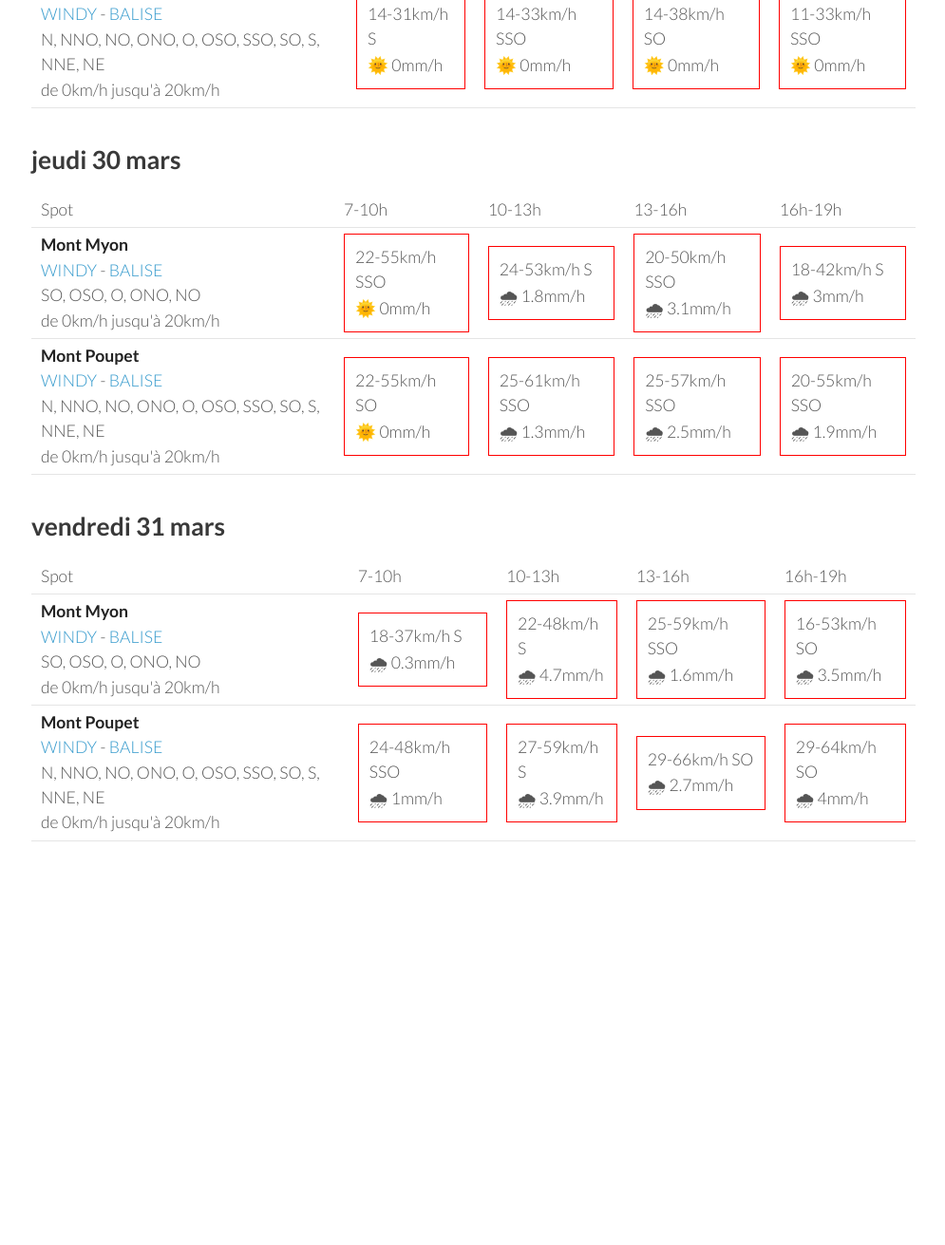
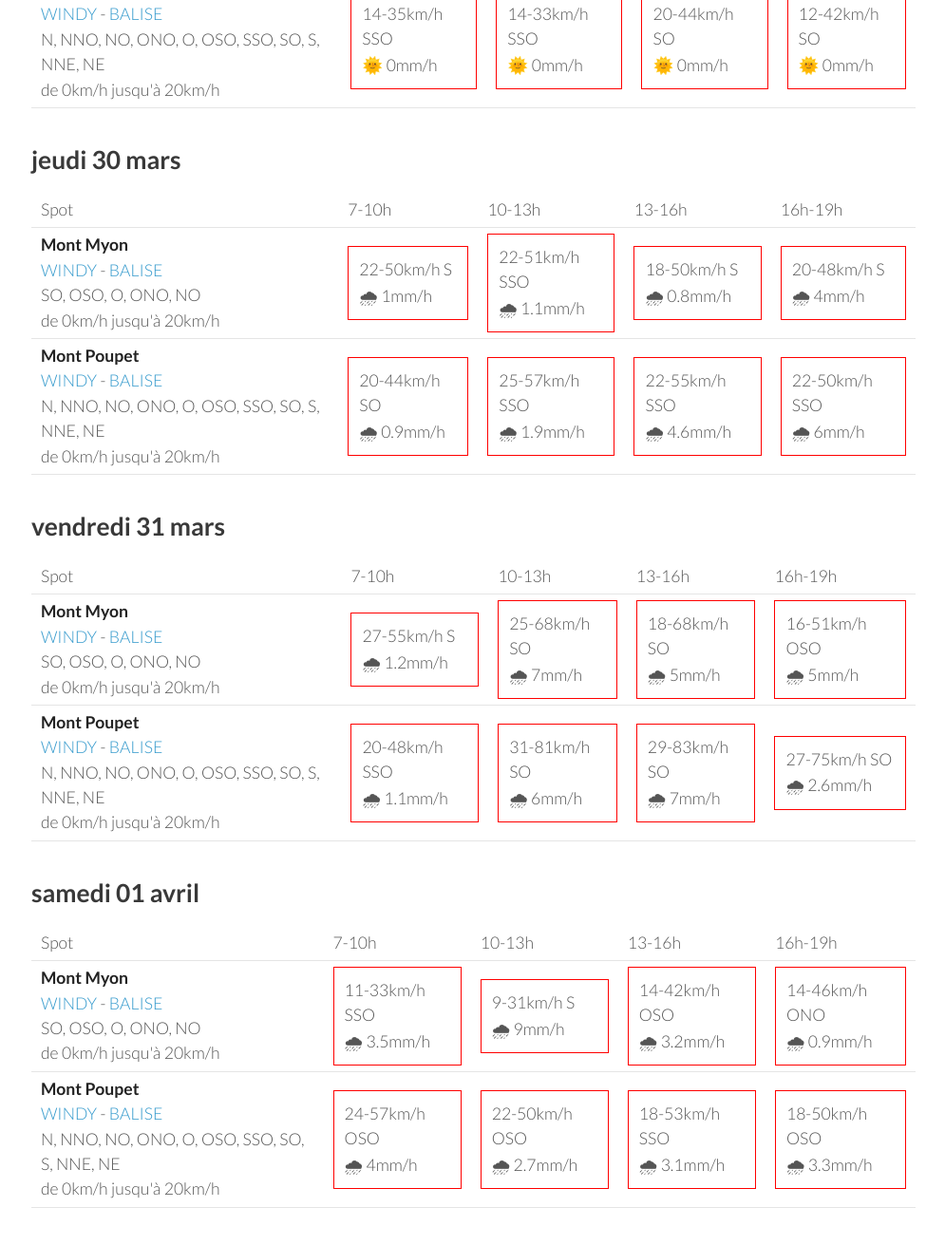
Before and after one commit to parapente-dans-le-nord/parapente-dans-le-nord.github.io, a Jekyll site: the page built from jura.markdown, in a window 1280 px wide and 1400 px high, scrolled down 1289 px. Shown: the top 1311 px of the window at 95% size, without its empty margins (25-1020 px from the left). Built offline with Jekyll 4.4.1, drawn with Linux system fonts in a browser that asks for light colours; before the commit the page ends 2303 px from its top, so only the background shows below that; some of the changed text lies outside the part shown.

Commit message:
update index.markdown

```diff
--- a/jura.markdown
+++ b/jura.markdown
@@ -7,7 +7,7 @@ title:  "Tous les spots"
 {: .links}
 
 # Prevision Windy, modèle Arome
-page mise à jour le lundi 27 mars 06:20
+page mise à jour le lundi 27 mars 10:20
 
 ## lundi 27 mars
 
@@ -96,20 +96,20 @@ page mise à jour le lundi 27 mars 06:20
 <tr>
         <td><strong>Mont Myon</strong><br><a href="https://windy.com/46.331/5.397?45.898,5.394,8,m:eWoagj8">WINDY</a> - <span class=""><a href="http://www.balisemeteo.com/balise.php?idBalise=70">BALISE</a> </span><br> <span class="vent-favorable">SO, OSO, O, ONO, NO</span><br><span class="force-vent">de 0km/h jusqu'à 20km/h</span> </td>
 
-            <td><div class="not-flyable"><p>11-27km/h S</p><p>🌞 0mm/h</p></div></td>
-            <td><div class="not-flyable"><p>11-27km/h SSO</p><p>🌧 0.3mm/h</p></div></td>
+            <td><div class="not-flyable"><p>11-29km/h S</p><p>🌞 0mm/h</p></div></td>
+            <td><div class="not-flyable"><p>14-33km/h SSO</p><p>🌞 0mm/h</p></div></td>
             <td><div class="not-flyable"><p>16-38km/h SSO</p><p>🌞 0mm/h</p></div></td>
-            <td><div class="not-flyable"><p>14-38km/h S</p><p>🌞 0mm/h</p></div></td>
+            <td><div class="not-flyable"><p>12-37km/h S</p><p>🌞 0mm/h</p></div></td>
 
 
     </tr>
 <tr>
         <td><strong>Mont Poupet</strong><br><a href="https://windy.com/46.970/5.876?46.541,5.876,8">WINDY</a> - <span class=""><a href="http://www.balisemeteo.com/balise.php?idBalise=92">BALISE</a> </span><br> <span class="vent-favorable">N, NNO, NO, ONO, O, OSO, SSO, SO, S, NNE, NE</span><br><span class="force-vent">de 0km/h jusqu'à 20km/h</span> </td>
 
-            <td><div class="not-flyable"><p>14-31km/h S</p><p>🌞 0mm/h</p></div></td>
+            <td><div class="not-flyable"><p>14-35km/h SSO</p><p>🌞 0mm/h</p></div></td>
             <td><div class="not-flyable"><p>14-33km/h SSO</p><p>🌞 0mm/h</p></div></td>
-            <td><div class="not-flyable"><p>14-38km/h SO</p><p>🌞 0mm/h</p></div></td>
-            <td><div class="not-flyable"><p>11-33km/h SSO</p><p>🌞 0mm/h</p></div></td>
+            <td><div class="not-flyable"><p>20-44km/h SO</p><p>🌞 0mm/h</p></div></td>
+            <td><div class="not-flyable"><p>12-42km/h SO</p><p>🌞 0mm/h</p></div></td>
 
 
     </tr>
@@ -132,20 +132,20 @@ page mise à jour le lundi 27 mars 06:20
 <tr>
         <td><strong>Mont Myon</strong><br><a href="https://windy.com/46.331/5.397?45.898,5.394,8,m:eWoagj8">WINDY</a> - <span class=""><a href="http://www.balisemeteo.com/balise.php?idBalise=70">BALISE</a> </span><br> <span class="vent-favorable">SO, OSO, O, ONO, NO</span><br><span class="force-vent">de 0km/h jusqu'à 20km/h</span> </td>
 
-            <td><div class="not-flyable"><p>22-55km/h SSO</p><p>🌞 0mm/h</p></div></td>
-            <td><div class="not-flyable"><p>24-53km/h S</p><p>🌧 1.8mm/h</p></div></td>
-            <td><div class="not-flyable"><p>20-50km/h SSO</p><p>🌧 3.1mm/h</p></div></td>
-            <td><div class="not-flyable"><p>18-42km/h S</p><p>🌧 3mm/h</p></div></td>
+            <td><div class="not-flyable"><p>22-50km/h S</p><p>🌧 1mm/h</p></div></td>
+            <td><div class="not-flyable"><p>22-51km/h SSO</p><p>🌧 1.1mm/h</p></div></td>
+            <td><div class="not-flyable"><p>18-50km/h S</p><p>🌧 0.8mm/h</p></div></td>
+            <td><div class="not-flyable"><p>20-48km/h S</p><p>🌧 4mm/h</p></div></td>
 
 
     </tr>
 <tr>
         <td><strong>Mont Poupet</strong><br><a href="https://windy.com/46.970/5.876?46.541,5.876,8">WINDY</a> - <span class=""><a href="http://www.balisemeteo.com/balise.php?idBalise=92">BALISE</a> </span><br> <span class="vent-favorable">N, NNO, NO, ONO, O, OSO, SSO, SO, S, NNE, NE</span><br><span class="force-vent">de 0km/h jusqu'à 20km/h</span> </td>
 
-            <td><div class="not-flyable"><p>22-55km/h SO</p><p>🌞 0mm/h</p></div></td>
-            <td><div class="not-flyable"><p>25-61km/h SSO</p><p>🌧 1.3mm/h</p></div></td>
-            <td><div class="not-flyable"><p>25-57km/h SSO</p><p>🌧 2.5mm/h</p></div></td>
-            <td><div class="not-flyable"><p>20-55km/h SSO</p><p>🌧 1.9mm/h</p></div></td>
+            <td><div class="not-flyable"><p>20-44km/h SO</p><p>🌧 0.9mm/h</p></div></td>
+            <td><div class="not-flyable"><p>25-57km/h SSO</p><p>🌧 1.9mm/h</p></div></td>
+            <td><div class="not-flyable"><p>22-55km/h SSO</p><p>🌧 4.6mm/h</p></div></td>
+            <td><div class="not-flyable"><p>22-50km/h SSO</p><p>🌧 6mm/h</p></div></td>
 
 
     </tr>
@@ -168,20 +168,20 @@ page mise à jour le lundi 27 mars 06:20
 <tr>
         <td><strong>Mont Myon</strong><br><a href="https://windy.com/46.331/5.397?45.898,5.394,8,m:eWoagj8">WINDY</a> - <span class=""><a href="http://www.balisemeteo.com/balise.php?idBalise=70">BALISE</a> </span><br> <span class="vent-favorable">SO, OSO, O, ONO, NO</span><br><span class="force-vent">de 0km/h jusqu'à 20km/h</span> </td>
 
-            <td><div class="not-flyable"><p>18-37km/h S</p><p>🌧 0.3mm/h</p></div></td>
-            <td><div class="not-flyable"><p>22-48km/h S</p><p>🌧 4.7mm/h</p></div></td>
-            <td><div class="not-flyable"><p>25-59km/h SSO</p><p>🌧 1.6mm/h</p></div></td>
-            <td><div class="not-flyable"><p>16-53km/h SO</p><p>🌧 3.5mm/h</p></div></td>
+            <td><div class="not-flyable"><p>27-55km/h S</p><p>🌧 1.2mm/h</p></div></td>
+            <td><div class="not-flyable"><p>25-68km/h SO</p><p>🌧 7mm/h</p></div></td>
+            <td><div class="not-flyable"><p>18-68km/h SO</p><p>🌧 5mm/h</p></div></td>
+            <td><div class="not-flyable"><p>16-51km/h OSO</p><p>🌧 5mm/h</p></div></td>
 
 
     </tr>
 <tr>
         <td><strong>Mont Poupet</strong><br><a href="https://windy.com/46.970/5.876?46.541,5.876,8">WINDY</a> - <span class=""><a href="http://www.balisemeteo.com/balise.php?idBalise=92">BALISE</a> </span><br> <span class="vent-favorable">N, NNO, NO, ONO, O, OSO, SSO, SO, S, NNE, NE</span><br><span class="force-vent">de 0km/h jusqu'à 20km/h</span> </td>
 
-            <td><div class="not-flyable"><p>24-48km/h SSO</p><p>🌧 1mm/h</p></div></td>
-            <td><div class="not-flyable"><p>27-59km/h S</p><p>🌧 3.9mm/h</p></div></td>
-            <td><div class="not-flyable"><p>29-66km/h SO</p><p>🌧 2.7mm/h</p></div></td>
-            <td><div class="not-flyable"><p>29-64km/h SO</p><p>🌧 4mm/h</p></div></td>
+            <td><div class="not-flyable"><p>20-48km/h SSO</p><p>🌧 1.1mm/h</p></div></td>
+            <td><div class="not-flyable"><p>31-81km/h SO</p><p>🌧 6mm/h</p></div></td>
+            <td><div class="not-flyable"><p>29-83km/h SO</p><p>🌧 7mm/h</p></div></td>
+            <td><div class="not-flyable"><p>27-75km/h SO</p><p>🌧 2.6mm/h</p></div></td>
 
 
     </tr>
@@ -189,3 +189,39 @@ page mise à jour le lundi 27 mars 06:20
 </tbody>
 </table>
 {:/}
+## samedi 01 avril
+
+{::nomarkdown}
+<table>
+  <tbody>
+    <tr>
+      <td>Spot</td>
+      <td>7-10h</td>
+      <td>10-13h</td>
+      <td>13-16h</td>
+      <td>16h-19h</td>
+    </tr>
+<tr>
+        <td><strong>Mont Myon</strong><br><a href="https://windy.com/46.331/5.397?45.898,5.394,8,m:eWoagj8">WINDY</a> - <span class=""><a href="http://www.balisemeteo.com/balise.php?idBalise=70">BALISE</a> </span><br> <span class="vent-favorable">SO, OSO, O, ONO, NO</span><br><span class="force-vent">de 0km/h jusqu'à 20km/h</span> </td>
+
+            <td><div class="not-flyable"><p>11-33km/h SSO</p><p>🌧 3.5mm/h</p></div></td>
+            <td><div class="not-flyable"><p>9-31km/h S</p><p>🌧 9mm/h</p></div></td>
+            <td><div class="not-flyable"><p>14-42km/h OSO</p><p>🌧 3.2mm/h</p></div></td>
+            <td><div class="not-flyable"><p>14-46km/h ONO</p><p>🌧 0.9mm/h</p></div></td>
+
+
+    </tr>
+<tr>
+        <td><strong>Mont Poupet</strong><br><a href="https://windy.com/46.970/5.876?46.541,5.876,8">WINDY</a> - <span class=""><a href="http://www.balisemeteo.com/balise.php?idBalise=92">BALISE</a> </span><br> <span class="vent-favorable">N, NNO, NO, ONO, O, OSO, SSO, SO, S, NNE, NE</span><br><span class="force-vent">de 0km/h jusqu'à 20km/h</span> </td>
+
+            <td><div class="not-flyable"><p>24-57km/h OSO</p><p>🌧 4mm/h</p></div></td>
+            <td><div class="not-flyable"><p>22-50km/h OSO</p><p>🌧 2.7mm/h</p></div></td>
+            <td><div class="not-flyable"><p>18-53km/h SSO</p><p>🌧 3.1mm/h</p></div></td>
+            <td><div class="not-flyable"><p>18-50km/h OSO</p><p>🌧 3.3mm/h</p></div></td>
+
+
+    </tr>
+
+</tbody>
+</table>
+{:/}
```
